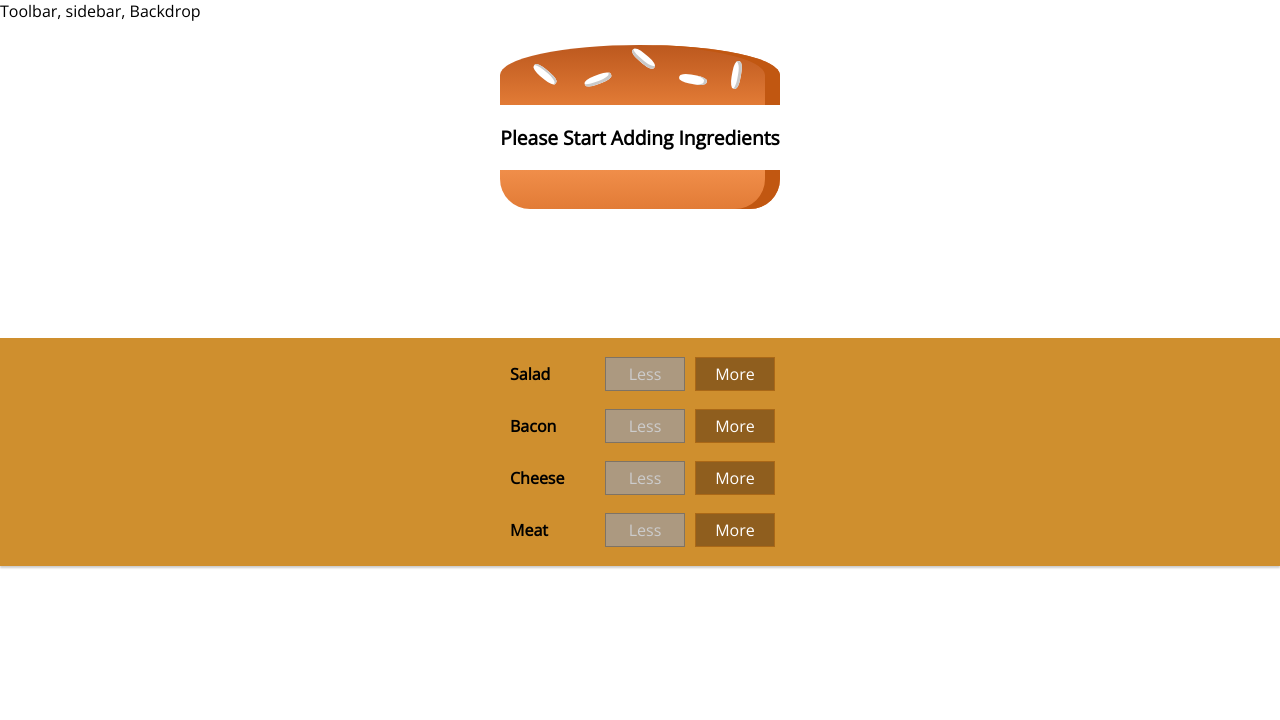
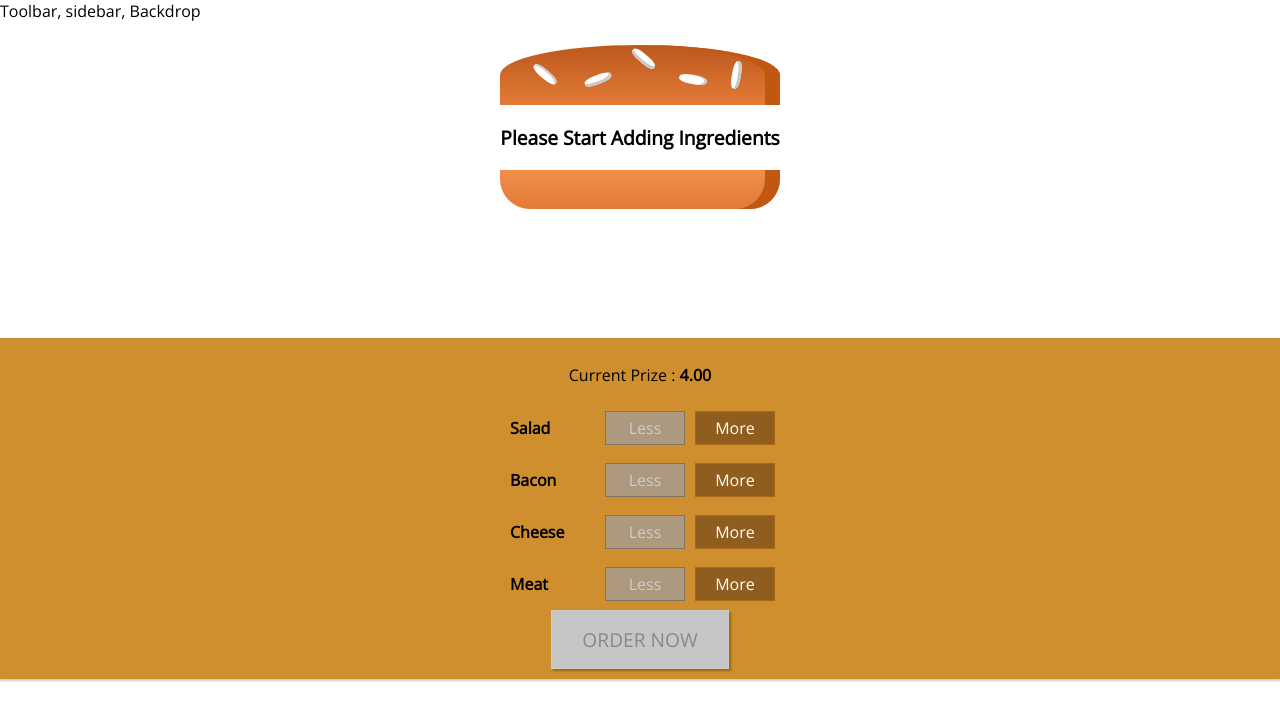
Before and after one commit to adi-uchiha/Burger-Builder, a React (Create React App) app: page / in a window 1280 px wide. Shown: the top 720 px of the page. Built offline with nearby package versions, Linux system fonts and the light colour scheme.

Commit message:
Modal/Purchase Summary

```diff
--- a/src/components/Burger/BuildControls/BuildControls.js
+++ b/src/components/Burger/BuildControls/BuildControls.js
@@ -15,6 +15,7 @@
 
   return (
     <div className={classes.BuildControls} >
+      <p>  Current Prize : <strong>{props.prize.toFixed(2)}</strong>  </p>
         {controls.map((ele)=> (
             <BuildControl
             key={ele.label}
@@ -24,6 +25,11 @@
             disabled={props.disabled[ele.type]}
             />
         ))}
+        <button  className={classes.OrderButton}
+        onClick={props.order}
+        disabled = {!props.purchasable}>
+            ORDER NOW
+        </button>
     </div>
   )
 }
--- a/src/components/Burger/BuildControls/BuildControls.module.css
+++ b/src/components/Burger/BuildControls/BuildControls.module.css
@@ -9,3 +9,45 @@
     padding: 10px 0;
 
 }
+
+
+.OrderButton {
+    background-color: #DAD735;
+    outline: none;
+    cursor: pointer;
+    border: 1px solid #966909;
+    color: #966909;
+    font-family: inherit;
+    font-size: 1.2em;
+    padding: 15px 30px;
+    box-shadow: 2px 2px 2px #966909;
+}
+
+.OrderButton:hover, .OrderButton:active {
+    background-color: #A0DB41;
+    border: 1px solid #966909;
+    color: #966909;
+}
+
+.OrderButton:disabled {
+    background-color: #C7C6C6;
+    cursor: not-allowed;
+    border: 1px solid #ccc;
+    color: #888888;
+}
+
+.OrderButton:not(:disabled) {
+    animation: enable 0.3s linear;
+}
+
+@keyframes enable {
+    0% {
+        transform: scale(1);
+    }
+    60% {
+        transform: scale(1.1);
+    }
+    100% {
+        transform: scale(1);
+    }
+}
--- /dev/null
+++ b/src/components/Burger/orderSummary/OrderSummary.js
@@ -0,0 +1,26 @@
+import React from 'react'
+import Auxilary from '../../../hoc/Auxilary'
+
+function OrderSummary(props) {
+    const ingredientSummary = Object.keys(props.ingredients)
+    .map(key =>{
+        return (
+            <li key={key}>
+                <span style={{textTransform: 'capitalize'}}
+                 >{key}</span> : {props.ingredients[key]}
+            </li>
+        );
+    })
+  return (
+        <Auxilary>
+            <h3>Your Order</h3>
+            <p>Ingredients Added: </p>
+            <ul>
+                {ingredientSummary}
+            </ul>
+            <p>Continue to checkout?</p>
+        </Auxilary>
+  )
+}
+
+export default OrderSummary
--- /dev/null
+++ b/src/components/UI/BackDrop/BackDrop.js
@@ -0,0 +1,11 @@
+import React from 'react'
+import classes from './BackDrop.module.css'
+
+const BackDrop = (props) => (
+    props.show ?
+    <div className={classes.BackDrop}
+    onClick={props.clicked} ></div>
+    :null
+)
+
+export default BackDrop
--- /dev/null
+++ b/src/components/UI/BackDrop/BackDrop.module.css
@@ -0,0 +1,9 @@
+.BackDrop {
+    width: 100%;
+    height: 100%;
+    position: fixed;
+    z-index: 100;
+    left: 0;
+    top: 0;
+    background-color: rgba(0,0,0,0.5);
+}
--- /dev/null
+++ b/src/components/UI/Modal/Modal.js
@@ -0,0 +1,25 @@
+import React from 'react'
+import Auxilary from '../../../hoc/Auxilary'
+import BackDrop from '../BackDrop/BackDrop'
+import classes from './Modal.module.css'
+
+
+function Modal(props) {
+    return (
+        <Auxilary>
+            <BackDrop show={props.show}
+            clicked = {props.modalClosed}
+            />
+            <div className={classes.Modal}
+                style={{
+                    transform: props.show ? 'translateY(0)' : 'translateY(-100vh)',
+                    opacity: props.show ? '1' : '0'
+                }}
+            >
+                {props.children}
+            </div>
+        </Auxilary>
+    )
+}
+
+export default Modal
--- /dev/null
+++ b/src/components/UI/Modal/Modal.module.css
@@ -0,0 +1,20 @@
+.Modal {
+    position: fixed;
+    z-index: 500;
+    background-color: white;
+    width: 70%;
+    border: 1px solid #ccc;
+    box-shadow: 1px 1px 1px black;
+    padding: 16px;
+    left: 15%;
+    top: 30%;
+    box-sizing: border-box;
+    transition: all 0.3s ease-out;
+}
+
+@media (min-width: 600px) {
+    .Modal {
+        width: 500px;
+        left: calc(50% - 250px);
+    }
+}
--- a/src/containers/burgerBuilder/BurgerBuilder.js
+++ b/src/containers/burgerBuilder/BurgerBuilder.js
@@ -1,6 +1,8 @@
 import React, { Component } from 'react'
 import BuildControls from '../../components/Burger/BuildControls/BuildControls'
 import Burger from '../../components/Burger/Burger'
+import OrderSummary from '../../components/Burger/orderSummary/OrderSummary'
+import Modal from '../../components/UI/Modal/Modal'
 import Auxilary from '../../hoc/Auxilary'
 
 const INGREDIENT_PRIZES = {
@@ -22,7 +24,21 @@
       cheese: 0,
       meat: 0
     },
-    totalPrize : 4
+    totalPrize : 4,
+    purchasable: false,
+    purchasing: false
+  }
+
+  updatePurchaseState = (ingredients) => {
+    const sum = Object.keys(ingredients)
+      .map(igKey =>{
+        return ingredients[igKey];
+      })
+      .reduce((sum , el) => {
+        return sum + el;
+      }, 0);
+    this.setState({purchasable: sum > 0})
+
   }
 
   addIngredientHandler = (type) => {
@@ -36,6 +52,8 @@
     const newPrize = oldPrize + prizeAddition;
 
     this.setState({ totalPrize: newPrize, ingredients: updatedIngredient })
+
+    this.updatePurchaseState(updatedIngredient);
   }
 
   removeIngredientHandler = (type) => {
@@ -52,6 +70,16 @@
     const newPrize = oldPrize - prizeDeduction;
 
     this.setState({ totalPrize: newPrize, ingredients: updatedIngredient })
+
+    this.updatePurchaseState(updatedIngredient);
+  }
+
+  purchaseHandler = () => {
+    this.setState({purchasing : true})
+  }
+
+  purchaseCancelHandler = () => {
+    this.setState({purchasing : false})
   }
 
   render() {
@@ -61,11 +89,18 @@
     }
     return (
             <Auxilary>
+                <Modal show={this.state.purchasing}
+                      modalClosed={this.purchaseCancelHandler}>
+                  <OrderSummary ingredients={this.state.ingredients}/>
+                </Modal>
                 <Burger ingredients={this.state.ingredients}/>
                 <BuildControls
                     ingredientAdd = {this.addIngredientHandler}
                     ingredientRemove = {this.removeIngredientHandler}
                     disabled = {disabledInfo}
+                    purchasable = {this.state.purchasable}
+                    order = {this.purchaseHandler}
+                    prize = {this.state.totalPrize}
                 />
             </Auxilary>
         )
```
